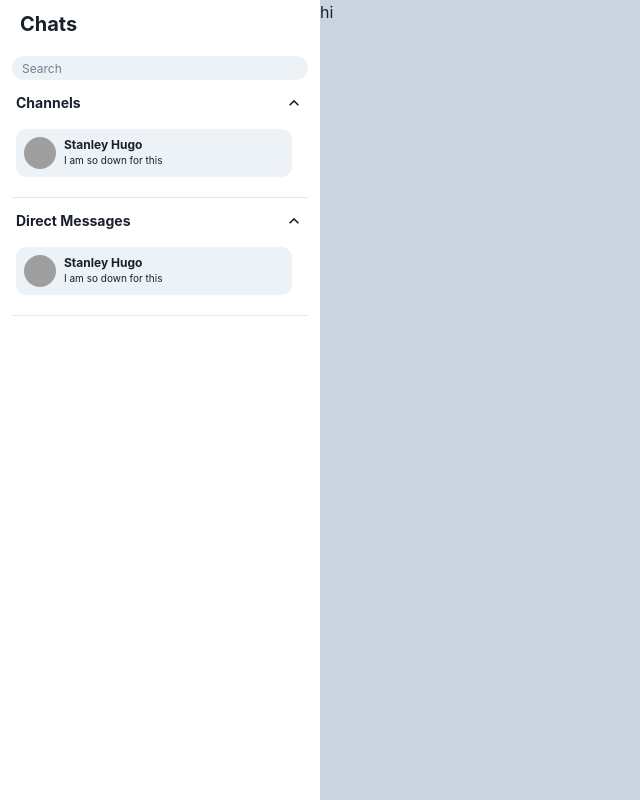
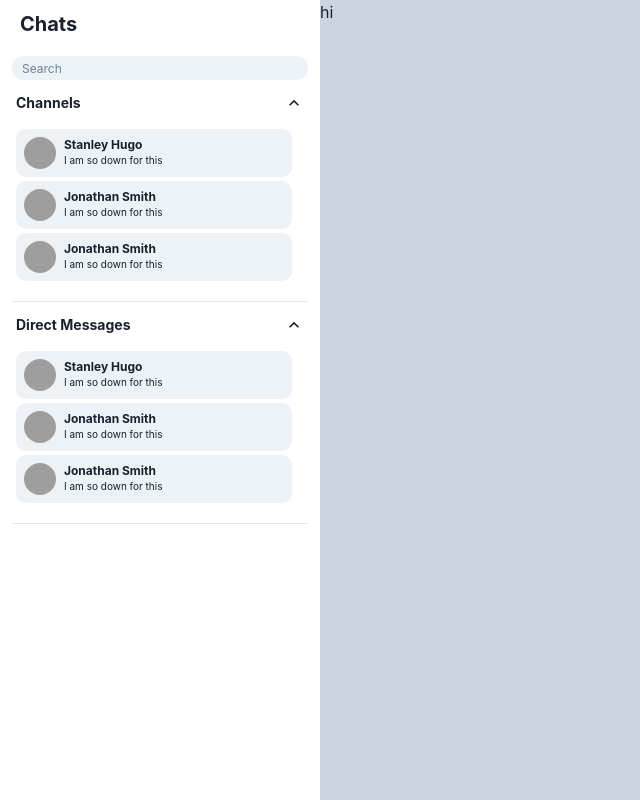
Before and after one commit to hugostanley/slack-app, a React (Create React App) app: page /client in a window 1280 px wide. Shown: the whole page, without its empty margins (0-640 px from the left). Built offline with nearby package versions, Linux system fonts and the light colour scheme; grey boxes are pictures that could not be loaded.

Commit message:
Create other dummy accounts for chat item display

```diff
--- a/src/components/Client/ChatsDropdown.jsx
+++ b/src/components/Client/ChatsDropdown.jsx
@@ -7,6 +7,7 @@ import {
 	AccordionItem,
 	Text,
 	Box,
+	Flex,
 } from "@chakra-ui/react";
 import ChatsItem from "../Client/ChatsPanelItem";
 
@@ -23,7 +24,20 @@ const ChatsDropdown = ({ title }) => {
 					<AccordionIcon />
 				</AccordionButton>
 				<AccordionPanel pl={1}>
-					<ChatsItem />
+					<Flex gap={1} flexDir={'column'}>
+						<ChatsItem
+							source={"https://bit.ly/dan-abramov"}
+							name={"Stanley Hugo"}
+						/>
+						<ChatsItem
+							source={"https://bit.ly/tioluwani-kolawole"}
+							name={"Jonathan Smith"}
+						/>
+						<ChatsItem
+							source={"https://bit.ly/kent-c-dodds"}
+							name={"Jonathan Smith"}
+						/>
+					</Flex>
 				</AccordionPanel>
 			</AccordionItem>
 		</Accordion>
--- a/src/components/Client/ChatsPanelItem.jsx
+++ b/src/components/Client/ChatsPanelItem.jsx
@@ -1,12 +1,12 @@
 import React from "react";
 import { Avatar, Flex, Heading, Text } from "@chakra-ui/react";
 
-const ChatsPanel = () => {
+const ChatsPanel = ({name, source}) => {
 	return (
 		<Flex p={2} bg={'gray.100'} borderRadius={10} cursor='pointer'>
-			<Avatar size={"sm"} src="https://bit.ly/dan-abramov" />
+			<Avatar size={"sm"} src={source} />
 			<Flex flexDir="column" ml={2} justifyContent='center'>
-				<Heading as={'h4'} fontSize={'xs'}>Stanley Hugo</Heading>
+				<Heading as={'h4'} fontSize={'xs'}>{name}</Heading>
 				<Text fontSize={'x-small'}> I am so down for this </Text>
 			</Flex>
 		</Flex>
--- a/src/pages/Client.jsx
+++ b/src/pages/Client.jsx
@@ -6,7 +6,7 @@ import {
 	Input,
 } from "@chakra-ui/react";
 import ChatsDropdown from "../components/Client/ChatsDropdown";
-
+import SideBar from '../components/Client/SideBar'
 const Client = () => {
 	return (
 		<Grid
@@ -15,21 +15,7 @@ const Client = () => {
 			gridTemplateRows={"100vh"}
 			h="100vh"
 		>
-			<GridItem p={3} area={"nav"}>
-				<Heading as={"h2"} size="md" marginLeft={2}>
-					Chats
-				</Heading>
-				<Input
-					borderRadius={"1rem"}
-					focusBorderColor="none"
-					placeholder="Search"
-					size="xs"
-					variant={"filled"}
-					mt={5}
-				/>
-				<ChatsDropdown title={"Channels"} />
-				<ChatsDropdown title={"Direct Messages"} />
-			</GridItem>
+			<SideBar />
 			<GridItem bg={"gray.300"} area={"main"}>
 				hi
 			</GridItem>
```
